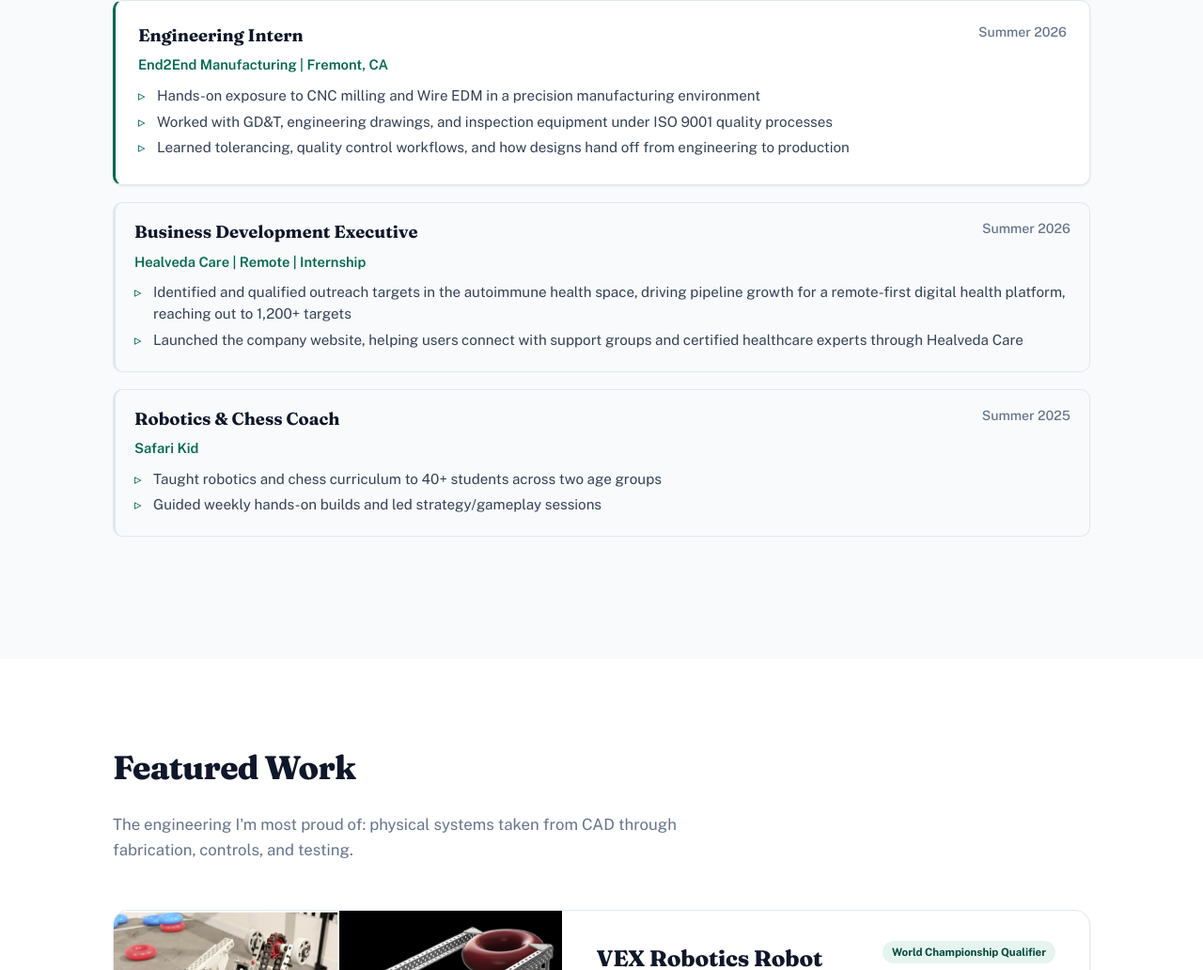
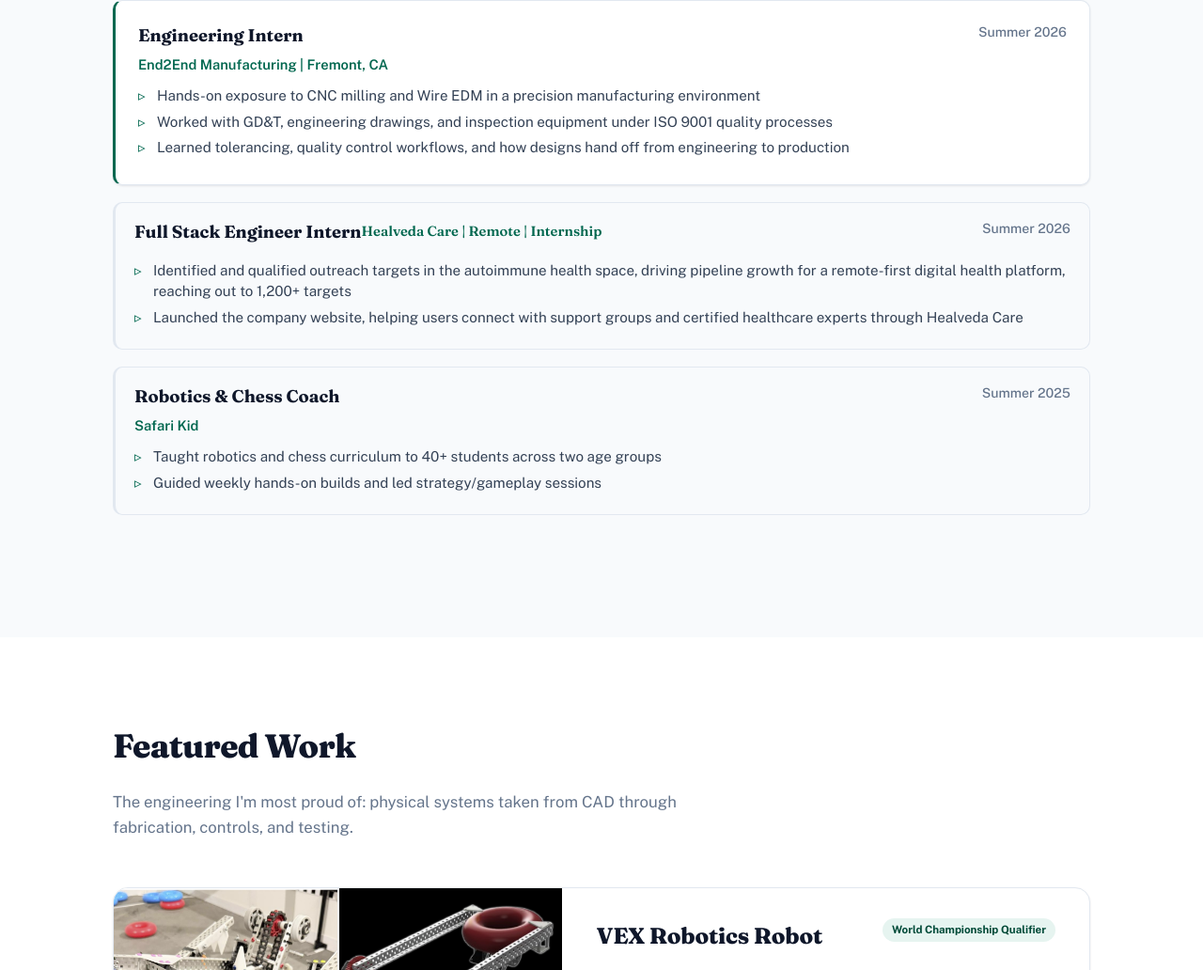
Before and after one commit to YashKathrani/personal, a plain HTML site: page index.html in a window 1280 px wide. Shown: the part 1003-2035 px from the top of the page at 94% size. Drawn offline with nearby package versions, Linux system fonts and the light colour scheme.

Commit message:
Update job title to Full Stack Engineer Intern

```diff
--- a/index.html
+++ b/index.html
@@ -243,7 +243,7 @@
                 <div class="exp-item exp-item-compact">
                     <div class="exp-header">
                         <div>
-                            <h3>Business Development Executive</h3>
+                            <h3>Full Stack Engineer Intern
                             <p class="exp-org">Healveda Care | Remote | Internship</p>
                         </div>
                         <p class="exp-date">Summer 2026</p>
```
